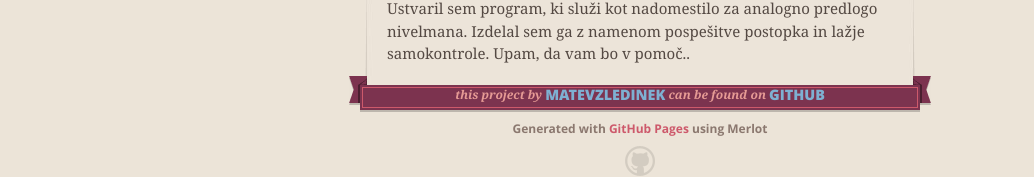
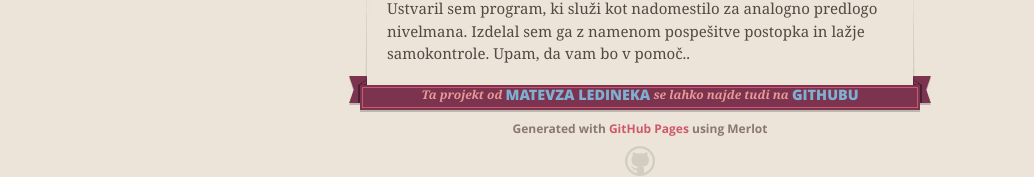
Before and after one commit to MatevzLedinek/Nivelmanski-obrazec, a plain HTML site: page index.html in a window 1280 px wide. Shown: the part 352-529 px from the top of the page, without its empty margins (0-1034 px from the left). Drawn offline with nearby package versions, Linux system fonts and the light colour scheme.

Commit message:
Update index.html

```diff
--- a/index.html
+++ b/index.html
@@ -59,7 +59,7 @@
       <footer>
         <span class="ribbon-outer">
           <span class="ribbon-inner">
-            <p>this project by <a href="https://github.com/MatevzLedinek">MatevzLedinek</a> can be found on <a href="https://github.com/MatevzLedinek/Nivelmanski-obrazec">GitHub</a></p>
+            <p>Ta projekt od <a href="https://github.com/MatevzLedinek">Matevza Ledineka</a> se lahko najde tudi na <a href="https://github.com/MatevzLedinek/Nivelmanski-obrazec">GitHubu</a></p>
           </span>
           <span class="left-tail"></span>
           <span class="right-tail"></span>
```
